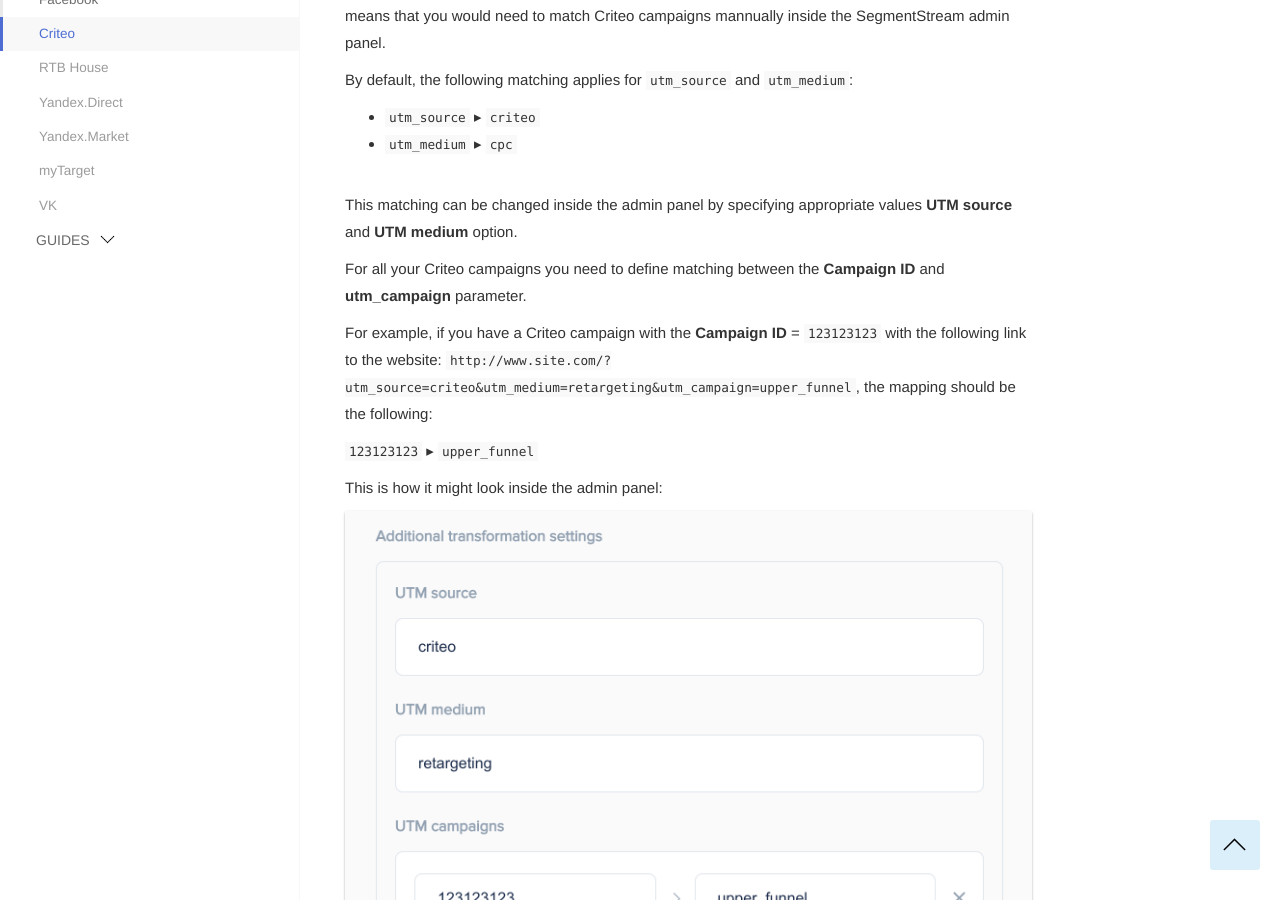
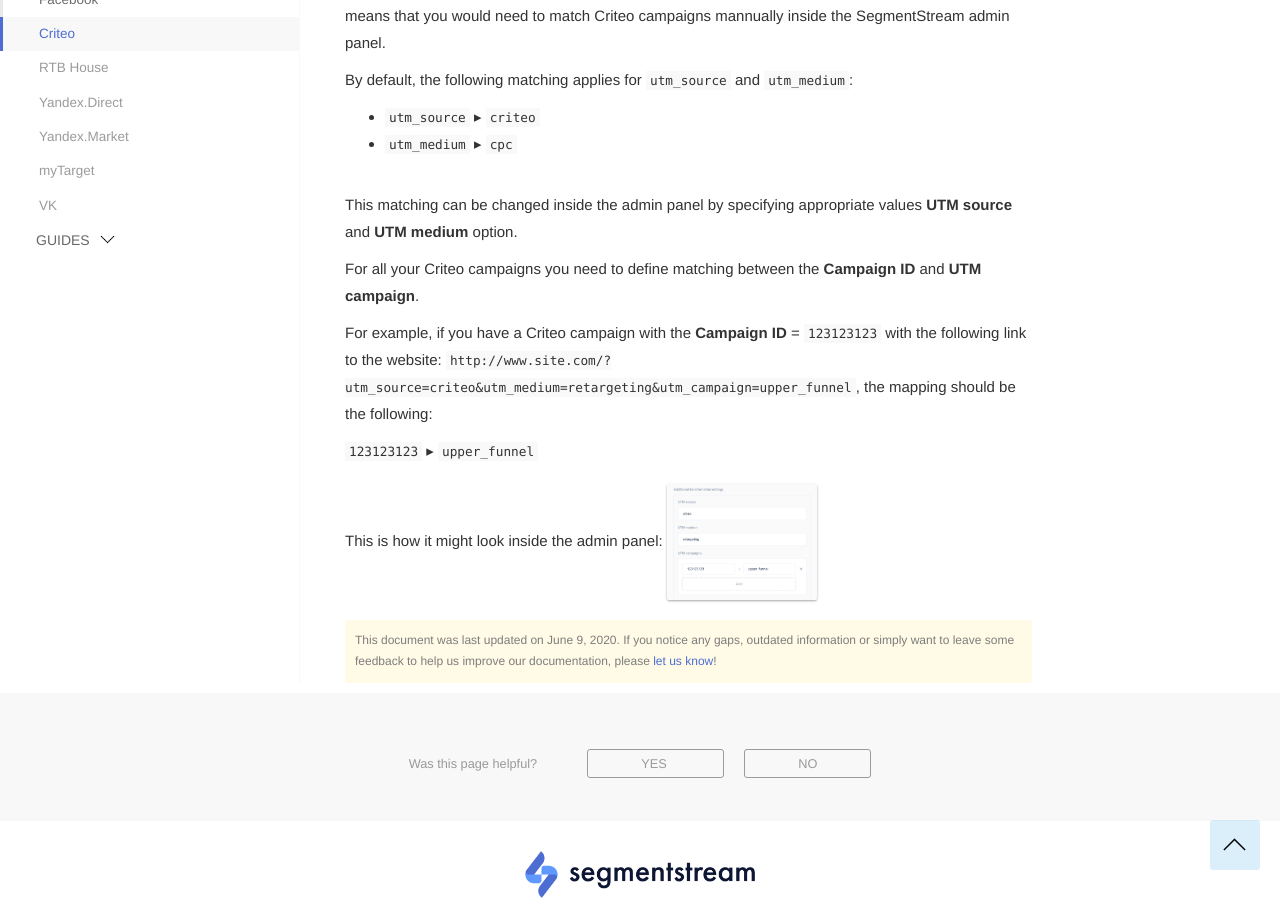
Before and after one commit to segmentstream-com/segmentstream-com.github.io, a Jekyll site: the page built from _docs/ga-datasources/criteo.md, in a window 1280 px wide and 900 px high, scrolled down 668 px. Built offline with Jekyll 4.4.1, drawn with Linux system fonts in a browser that asks for light colours; nearby versions of some CDN libraries.

Commit message:
img width

```diff
--- a/_docs/ga-datasources/criteo.md
+++ b/_docs/ga-datasources/criteo.md
@@ -27,11 +27,11 @@
 
 This matching can be changed inside the admin panel by specifying appropriate values **UTM source** and **UTM medium** option.
 
-For all your Criteo campaigns you need to define matching between the **Campaign ID** and **utm_campaign** parameter.
+For all your Criteo campaigns you need to define matching between the **Campaign ID** and **UTM campaign**.
 
 For example, if you have a Criteo campaign with the **Campaign ID** = `123123123` with the following link to the website: `http://www.site.com/?utm_source=criteo&utm_medium=retargeting&utm_campaign=upper_funnel`, the mapping should be the following:
 
 `123123123` ▸ `upper_funnel`
 
 This is how it might look inside the admin panel:
-![Criteo URL params matching](/img/criteo/criteo-utm-params.png)
+<img src="/img/criteo/criteo-utm-params.png" alt="Criteo URL params matching" width="150"/>
```
